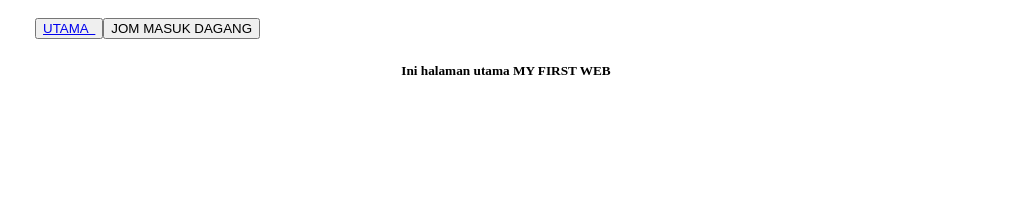
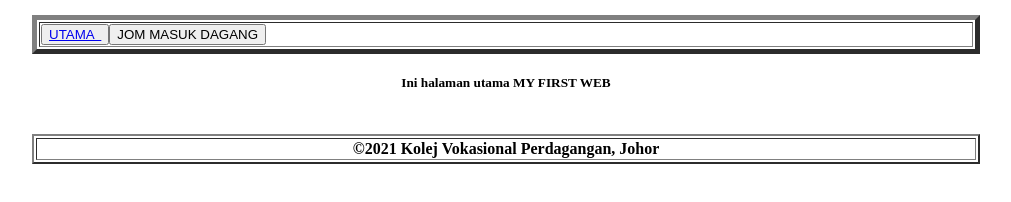
Before and after one commit to hikonamikagura/KPD1023-myfirstweb, a plain HTML site: page index.html in a window 1280 px wide. Shown: the part 78-280 px from the top of the page, without its empty margins (134-1145 px from the left). Drawn offline with Linux system fonts and the light colour scheme.

Commit message:
Update index.html

```diff
--- a/index.html
+++ b/index.html
@@ -15,7 +15,7 @@
 
       <br>
 
-     <table width="75%" borde="5">
+     <table width="75%" border="5">
        <tr>
          <td>
            <a href="index.html"><button>UTAMA</button</a>
@@ -35,9 +35,16 @@
        </tr>
     </table>
 
+    <br>
+
+     <table width="75%" border="2">
+       <tr>
+         <th>&#169;2021 Kolej Vokasional Perdagangan, Johor</th>
+       </tr>
+     </table>
 
 
+   </center>
+  </body>
 
-  </center>
- </body>
 </html>
```
